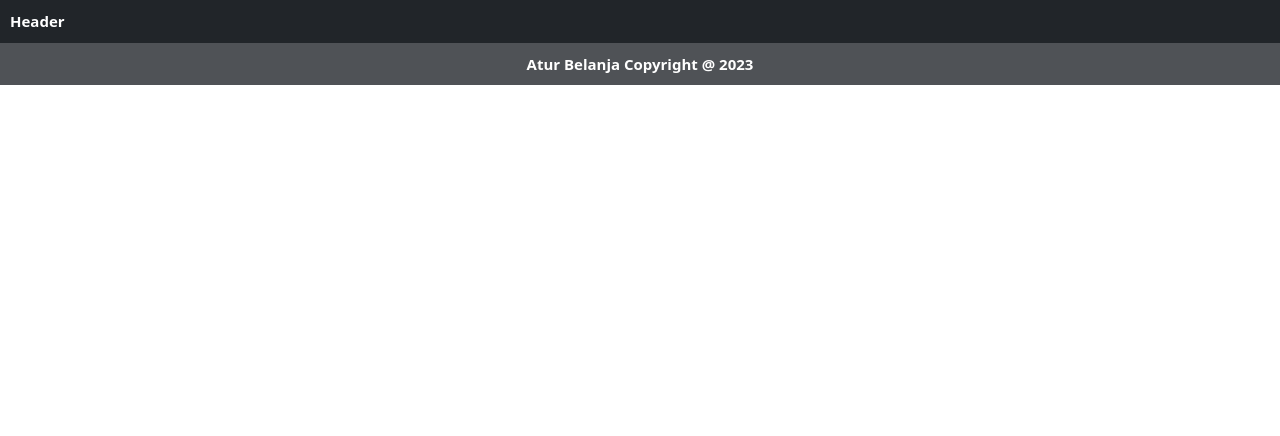
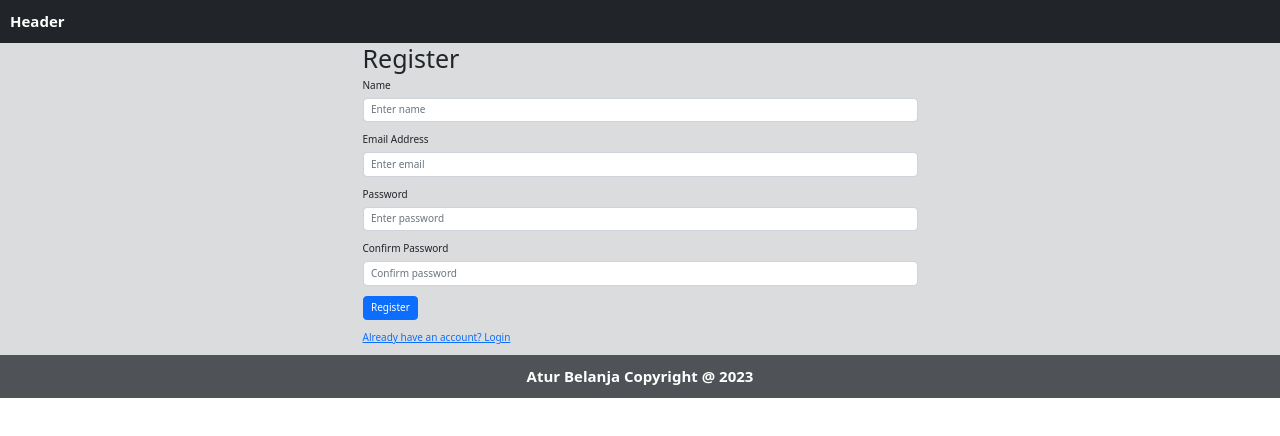
Before and after one commit to Sallehhuddin95/AturBelanja, a React (Vite) app in the folder frontend/: page /register in a window 1280 px wide. Shown: the top 436 px of the page. Built offline with nearby package versions, Linux system fonts and the light colour scheme.

Commit message:
User registration
feat:
- User registration process

```diff
--- a/frontend/src/App.tsx
+++ b/frontend/src/App.tsx
@@ -1,6 +1,6 @@
 import { BrowserRouter as Router, Routes, Route } from "react-router-dom";
 import { Footer, Header } from "./components";
-import { RecordsScreen, HomeScreen } from "./screens";
+import { RecordsScreen, HomeScreen, RegisterScreen } from "./screens";
 
 function App() {
   return (
@@ -10,6 +10,7 @@ function App() {
         <Routes>
           <Route path="/" element={<HomeScreen />} />
           <Route path="/records" element={<RecordsScreen />} />
+          <Route path="/register" element={<RegisterScreen />} />
         </Routes>
         <Footer />
       </Router>
--- a/frontend/src/app/store.ts
+++ b/frontend/src/app/store.ts
@@ -1,12 +1,14 @@
 import { configureStore, ThunkAction, Action } from "@reduxjs/toolkit";
 import expenseReducer from "../features/expense/expenseSlice";
 import incomeReducer from "../features/income/incomeSlice";
+import userReducer from "../features/user/userSlice";
 
 const store = configureStore({
   reducer: {
     // reducer
     expense: expenseReducer,
     income: incomeReducer,
+    user: userReducer,
   },
 });
 
--- /dev/null
+++ b/frontend/src/components/FormContainer.tsx
@@ -0,0 +1,16 @@
+import React from "react";
+import { Col, Container, Row } from "react-bootstrap";
+
+function FormContainer({ children }: { children: React.ReactNode }) {
+  return (
+    <Container>
+      <Row className="justify-content-md-center">
+        <Col xs={12} md={6}>
+          {children}
+        </Col>
+      </Row>
+    </Container>
+  );
+}
+
+export default FormContainer;
--- a/frontend/src/components/index.ts
+++ b/frontend/src/components/index.ts
@@ -4,4 +4,5 @@ export { default as ExpensesTable } from "./ExpensesTable";
 export { default as ExpensesForm } from "./ExpensesForm";
 export { default as IncomesTable } from "./IncomesTable";
 export { default as IncomesForm } from "./IncomesForm";
+export { default as FormContainer } from "./FormContainer";
 export { default as ConfirmationDialog } from "./ConfirmationDialog";
--- /dev/null
+++ b/frontend/src/features/user/userService.tsx
@@ -0,0 +1,14 @@
+import axios from "axios";
+
+const API_URL = "/api/users/";
+
+export const registerUser = async (data: any) => {
+  const response = await axios.post(`${API_URL}register/`, data);
+  return response.data;
+};
+
+const userService = {
+  registerUser,
+};
+
+export default userService;
--- /dev/null
+++ b/frontend/src/features/user/userSlice.tsx
@@ -0,0 +1,84 @@
+import { createSlice, createAsyncThunk } from "@reduxjs/toolkit";
+import { RootState } from "../../app/store";
+import userService from "./userService";
+
+type User = {
+  id: string;
+  username: string;
+  email: string;
+  accessToken: string;
+};
+
+type Users = {
+  users: User[];
+};
+
+type UserState = {
+  registerUser: {
+    user: User | null;
+    users: Users | null;
+    isLoggedIn: boolean;
+    isError: boolean;
+    isLoading: boolean;
+    isSuccess: boolean;
+    message: string | null;
+  };
+};
+
+const initialState: UserState = {
+  registerUser: {
+    user: null,
+    users: null,
+    isLoggedIn: false,
+    isError: false,
+    isLoading: false,
+    isSuccess: false,
+    message: null,
+  },
+};
+
+export const registerUser = createAsyncThunk(
+  "user/register",
+  async (formData: any, thunkAPI) => {
+    try {
+      return await userService.registerUser(formData);
+    } catch (error: Error | any) {
+      const message =
+        (error.response &&
+          error.response.data &&
+          error.response.data.message) ||
+        error.message ||
+        error.toString();
+      return thunkAPI.rejectWithValue(message);
+    }
+  }
+);
+
+const userSlice = createSlice({
+  name: "user",
+  initialState,
+  reducers: {
+    reset: (state) => initialState,
+  },
+  extraReducers: (builder) => {
+    builder
+      .addCase(registerUser.pending, (state) => {
+        state.registerUser.isLoading = true;
+      })
+      .addCase(registerUser.fulfilled, (state, { payload }) => {
+        state.registerUser.isLoading = false;
+        state.registerUser.isSuccess = true;
+        state.registerUser.user = payload;
+        state.registerUser.isLoggedIn = true;
+      })
+      .addCase(registerUser.rejected, (state, { payload }) => {
+        state.registerUser.isLoading = false;
+        state.registerUser.isError = true;
+        state.registerUser.message = "Error: " + payload;
+      });
+  },
+});
+
+export const { reset } = userSlice.actions;
+export const selectUser = (state: RootState) => state.user.registerUser;
+export default userSlice.reducer;
--- /dev/null
+++ b/frontend/src/screens/RegisterScreen.tsx
@@ -0,0 +1,101 @@
+import React, { useEffect, useState } from "react";
+import { FormContainer } from "../components";
+import { Button, Col, Form, Row } from "react-bootstrap";
+import { Link, useNavigate } from "react-router-dom";
+import { useAppDispatch, useAppSelector } from "../app/hook";
+import { registerUser, reset } from "../features/user/userSlice";
+
+function RegisterScreen() {
+  const dispatch = useAppDispatch();
+  const navigate = useNavigate();
+  const { user, isError, isSuccess, message } = useAppSelector(
+    (state) => state.user.registerUser
+  );
+  const [formData, setFormData] = useState({
+    name: "",
+    email: "",
+    password: "",
+    confirmPassword: "",
+  });
+
+  const { name, email, password, confirmPassword } = formData;
+
+  const handleChange = (e: any) => {
+    e.preventDefault();
+    setFormData((prevState: any) => ({
+      ...prevState,
+      [e.target.name]: e.target.value,
+    }));
+  };
+
+  const handleSubmit = (e: any) => {
+    console.log(formData);
+    e.preventDefault();
+    dispatch(reset());
+    dispatch(registerUser(formData));
+  };
+
+  useEffect(() => {
+    if (isSuccess) {
+      navigate("/login");
+    }
+  }, [navigate, isSuccess]);
+
+  return (
+    <FormContainer>
+      <h1>Register</h1>
+      <Form onSubmit={handleSubmit}>
+        <Form.Group controlId="username" className="mb-3">
+          <Form.Label>Name</Form.Label>
+          <Form.Control
+            type="text"
+            name="name"
+            placeholder="Enter name"
+            onChange={handleChange}
+            value={name}
+          />
+        </Form.Group>
+        <Form.Group controlId="email" className="mb-3">
+          <Form.Label>Email Address</Form.Label>
+          <Form.Control
+            type="email"
+            name="email"
+            placeholder="Enter email"
+            onChange={handleChange}
+            value={email}
+          />
+        </Form.Group>
+        <Form.Group controlId="password" className="mb-3">
+          <Form.Label>Password</Form.Label>
+          <Form.Control
+            type="password"
+            name="password"
+            placeholder="Enter password"
+            onChange={handleChange}
+            value={password}
+          />
+        </Form.Group>
+        <Form.Group controlId="confirmPassword" className="mb-3">
+          <Form.Label>Confirm Password</Form.Label>
+          <Form.Control
+            type="password"
+            name="confirmPassword"
+            placeholder="Confirm password"
+            onChange={handleChange}
+            value={confirmPassword}
+          />
+        </Form.Group>
+        <Button type="submit" variant="primary">
+          Register
+        </Button>
+      </Form>
+      <Row className="py-3">
+        <Col>
+          <Link to="/login">Already have an account? Login</Link>
+        </Col>
+      </Row>
+    </FormContainer>
+  );
+}
+
+export default RegisterScreen;
--- a/frontend/src/screens/index.ts
+++ b/frontend/src/screens/index.ts
@@ -2,3 +2,4 @@ export { default as ExpenseRecordsScreen } from "./ExpenseRecordsScreen";
 export { default as IncomeRecordsScreen } from "./IncomeRecordsScreen";
 export { default as RecordsScreen } from "./RecordsScreen";
 export { default as HomeScreen } from "./HomeScreen";
+export { default as RegisterScreen } from "./RegisterScreen";
```
